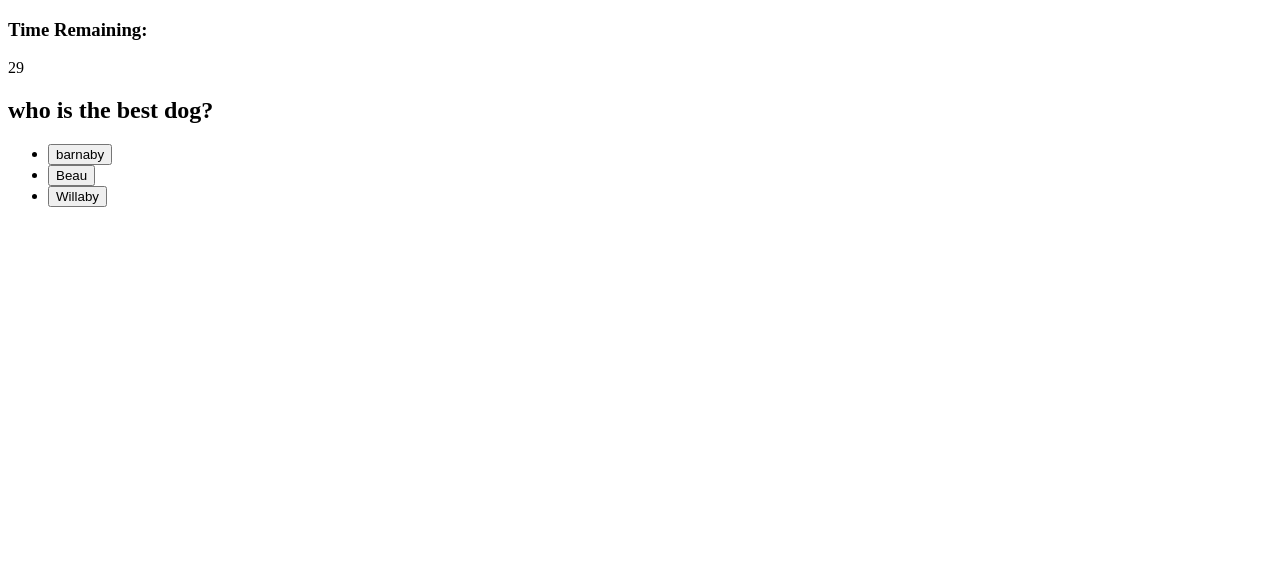
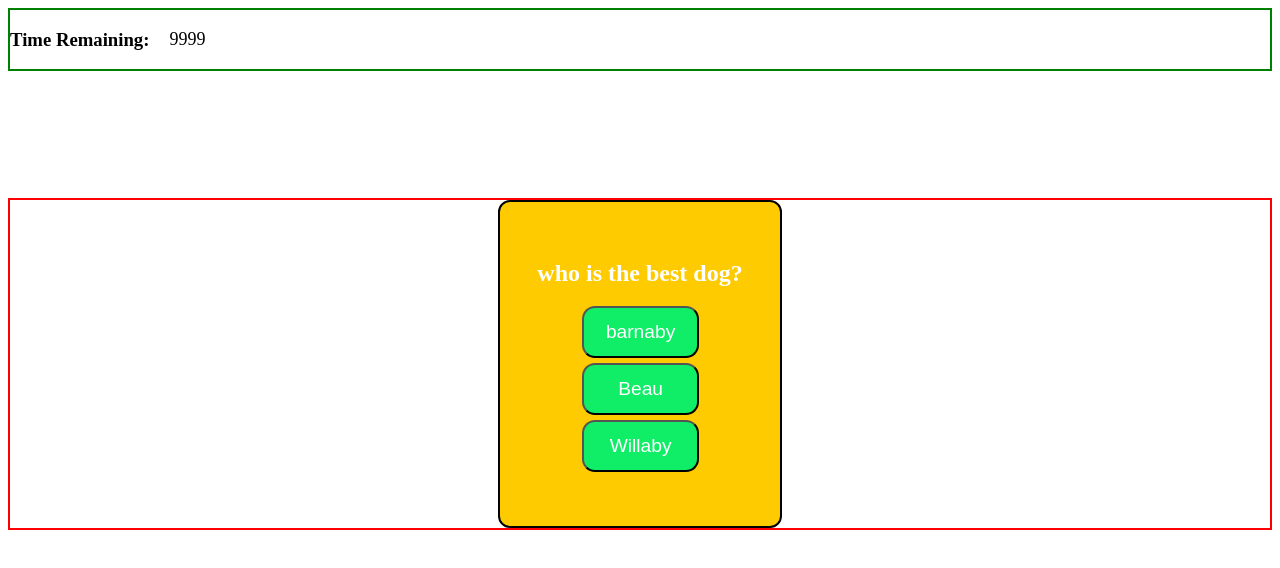
Before and after one commit to aneslin/javascript-quiz, a plain HTML site: page index.html in a window 1280 px wide. Both pictures are taken after a click on the button "Start!". Drawn offline with Linux system fonts and the light colour scheme.

Commit message:
added styling to quiz box and start box

```diff
--- a/assets/css/style.css
+++ b/assets/css/style.css
@@ -1,4 +1,61 @@
 
-.hide {
-    display: none;
+.hide  {
+    display: none !important;
 }
+
+.quiz {
+    display:flex;
+    justify-content: center;
+    margin-top: 10%;
+    border:  solid red 2px;
+
+}
+
+
+button{
+    display: flex;
+    flex-wrap: wrap;
+    justify-content: center;
+    padding:13px;
+    border-radius: 13px;
+    font-size: larger;
+    width: 75%;
+    background-color: #10EE67;
+    color: white;
+}
+
+button:hover{
+    background-color: #04471f !important;
+}
+
+.timer-box {
+    display: flex;
+    justify-content: flex-start;
+    align-items: center;
+    border:2px solid green
+}
+
+.timer-box p {
+    font-size: large;
+    padding-left: 20px
+}
+
+
+
+#question-section, #greeting-box {
+    display: flex;
+    flex-direction: column;
+    align-items: center;
+    justify-content: center;
+    background-color: #FECB00;
+    color: white;
+    padding: 3%;
+    border: 2px solid black;
+    border-radius: 12px;
+
+}
+
+li {
+    list-style: none;
+    margin: 5px;
+}
--- a/assets/js/script.js
+++ b/assets/js/script.js
@@ -56,7 +56,7 @@ function showSections(elementId){
 }
 //counter function
 function count(){
-    timeleft=30
+    timeleft=10000
     time = setInterval(function(){
       timerEl.textContent = timeleft;
         if (timeleft <= 0){
@@ -134,12 +134,12 @@ function end(){
 
     question1.addEventListener("click", function(event){
       console.log(event.target.tagName)
-      if(event.target.tagName != "H2" && event.target.textContent === questionArray[0].correct){
+      if(event.target.tagName === "BUTTON" && event.target.textContent === questionArray[0].correct){
         window.alert("correct!")
         hideSection("question-1")
         showSections("question-2")
       }
-      else if(event.target.tagName != "H2"  && event.target.textContent != questionArray[0].correct){
+      else if(event.target.tagName === "BUTTON"  && event.target.textContent != questionArray[0].correct){
 
         window.alert("WRONG!")
         timeleft = Math.max(0 ,timeleft - 10)
@@ -150,11 +150,11 @@ function end(){
 
    question2.addEventListener("click", function(event){
     console.log(event.target.tagName)
-    if(event.target.tagName != "h2" && event.target.textContent === questionArray[1].correct){
+    if(event.target.tagName ==="BUTTON" && event.target.textContent === questionArray[1].correct){
       window.alert("correct!")
       end()
  }
-    else if(event.target.tagName != "h2" && event.target.textContent != questionArray[1].correct){
+    else if(event.target.tagName === "BUTTON" && event.target.textContent != questionArray[1].correct){
     window.alert("WRONG!")
     timeleft = timeleft - 10
     end()
--- a/index.html
+++ b/index.html
@@ -9,10 +9,14 @@
 </head>
 <body>
 <div class="timer-box">
+    <div>
     <h3 id = "titleText">Time Remaining: </h3>
+    </div>
+    <div>
     <p id="time"></p>
-
 </div>
+</div>
+<div class = "quiz">
 <div id="greeting-box">
     <h3> Welcome to the quiz.  Hit the button to start!</h3>
     <button type="button" id = "startBtn" >Start!</button>
@@ -48,5 +52,6 @@
     <div id="scoreList"></div>
 </div>
     <script src="./assets/js/script.js"></script>
+</div>
 </body>
 </html>
```
